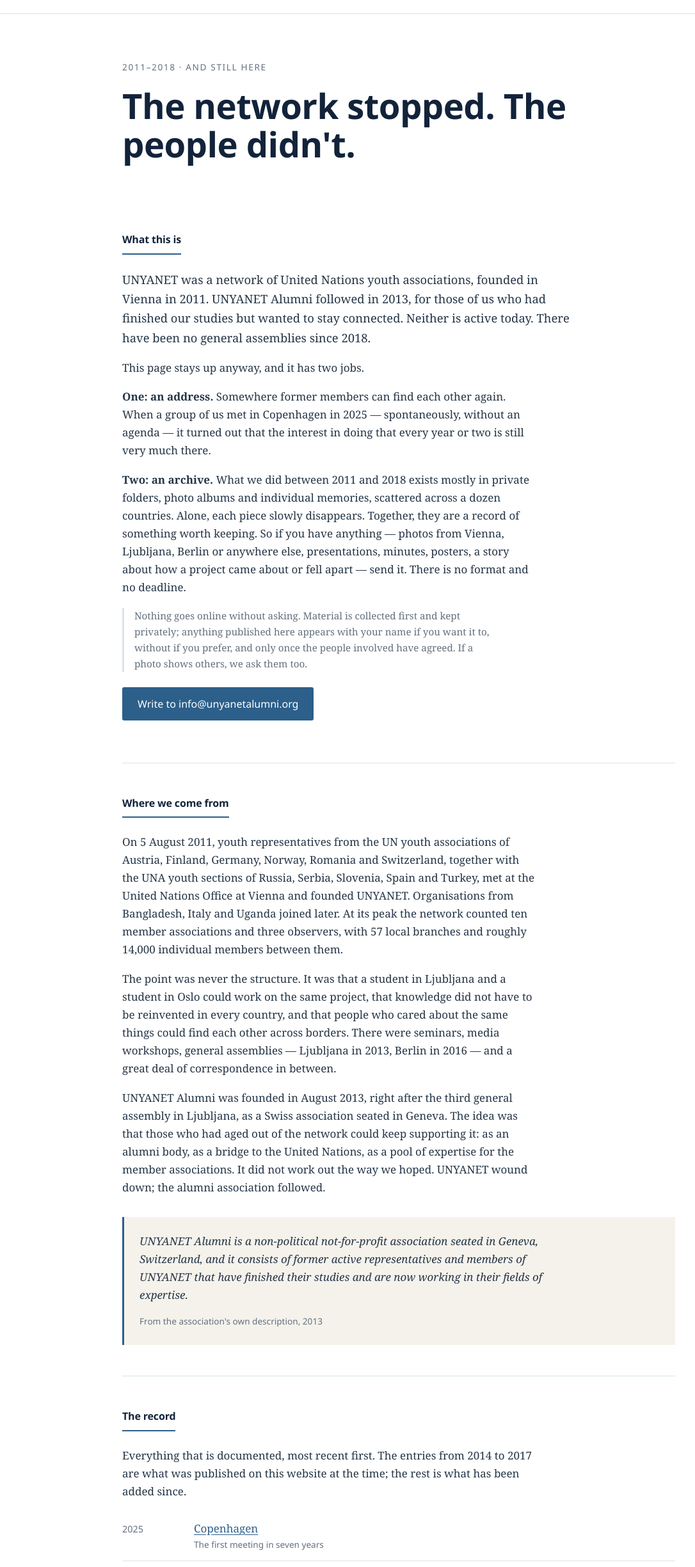
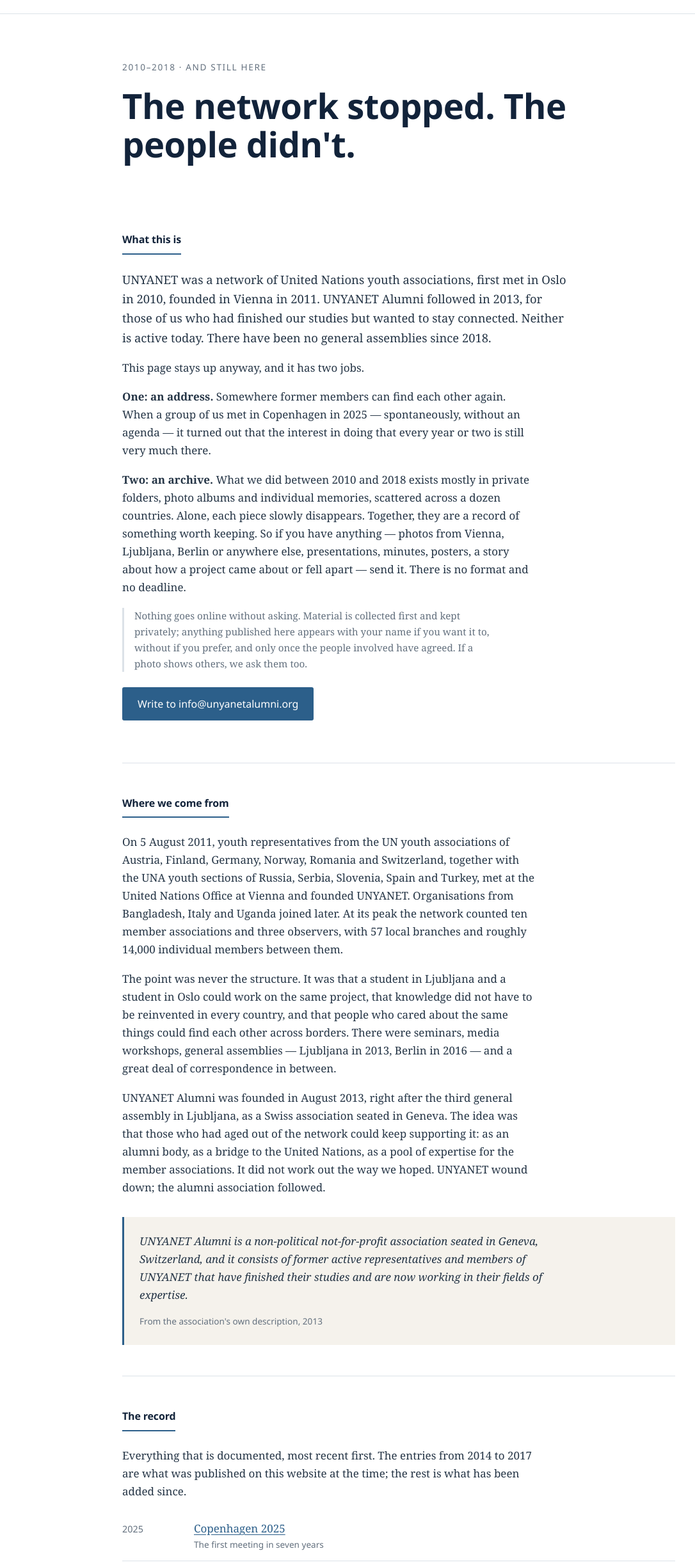
Before and after one commit to TheZorro/unyanetalumni-org, a plain HTML site: page index.html in a window 1280 px wide. Shown: the part 67-2516 px from the top of the page at 64% size, without its empty margins (17-1103 px from the left). Drawn offline with Linux system fonts and the light colour scheme.

Commit message:
Update index.html

```diff
--- a/index.html
+++ b/index.html
@@ -28,16 +28,16 @@
 <main>
 
   <section class="hero">
-    <p class="kicker">2011–2018 · and still here</p>
+    <p class="kicker">2010–2018 · and still here</p>
     <h1>The network stopped. The people didn't.</h1>
   </section>
 
   <section id="about">
     <h2>What this is</h2>
-    <p class="lead">UNYANET was a network of United Nations youth associations, founded in Vienna in 2011. UNYANET Alumni followed in 2013, for those of us who had finished our studies but wanted to stay connected. Neither is active today. There have been no general assemblies since 2018.</p>
+    <p class="lead">UNYANET was a network of United Nations youth associations, first met in Oslo in 2010, founded in Vienna in 2011. UNYANET Alumni followed in 2013, for those of us who had finished our studies but wanted to stay connected. Neither is active today. There have been no general assemblies since 2018.</p>
     <p>This page stays up anyway, and it has two jobs.</p>
     <p><strong>One: an address.</strong> Somewhere former members can find each other again. When a group of us met in Copenhagen in 2025 — spontaneously, without an agenda — it turned out that the interest in doing that every year or two is still very much there.</p>
-    <p><strong>Two: an archive.</strong> What we did between 2011 and 2018 exists mostly in private folders, photo albums and individual memories, scattered across a dozen countries. Alone, each piece slowly disappears. Together, they are a record of something worth keeping. So if you have anything — photos from Vienna, Ljubljana, Berlin or anywhere else, presentations, minutes, posters, a story about how a project came about or fell apart — send it. There is no format and no deadline.</p>
+    <p><strong>Two: an archive.</strong> What we did between 2010 and 2018 exists mostly in private folders, photo albums and individual memories, scattered across a dozen countries. Alone, each piece slowly disappears. Together, they are a record of something worth keeping. So if you have anything — photos from Vienna, Ljubljana, Berlin or anywhere else, presentations, minutes, posters, a story about how a project came about or fell apart — send it. There is no format and no deadline.</p>
     <p class="note">Nothing goes online without asking. Material is collected first and kept privately; anything published here appears with your name if you want it to, without if you prefer, and only once the people involved have agreed. If a photo shows others, we ask them too.</p>
     <p class="cta"><a href="mailto:info@unyanetalumni.org?subject=Archive">Write to info@unyanetalumni.org</a></p>
   </section>
@@ -57,7 +57,7 @@
     <h2>The record</h2>
     <p>Everything that is documented, most recent first. The entries from 2014 to 2017 are what was published on this website at the time; the rest is what has been added since.</p>
     <ul class="list">
-      <li><span class="when">2025</span><span><a href="archive.html#copenhagen-2025">Copenhagen</a><small>The first meeting in seven years</small></span></li>
+      <li><span class="when">2025</span><span><a href="archive.html#copenhagen-2025">Copenhagen 2025</a><small>The first meeting in seven years</small></span></li>
       <li><span class="when">Sep 2017</span><span><a href="archive.html#obama-fellowship">Obama Foundation Fellowship</a><small>Daniel Hardegger</small></span></li>
       <li><span class="when">Jun 2017</span><span><a href="archive.html#youth-survey">Youth Survey for the UN Strategy on Youth</a><small>Daniel Hardegger</small></span></li>
       <li><span class="when">Apr 2017</span><span><a href="archive.html#chernobyl">Exploring the Chernobyl Exclusion Zone</a><small>Michael Klampfl</small></span></li>
@@ -85,10 +85,10 @@
 <footer>
   <details>
     <summary>Legal notice and privacy</summary>
-    <p><strong>Responsible:</strong> UNYANET Alumni, [address], Switzerland. Represented by Dr. Daniel Hardegger, President. Email: info@unyanetalumni.org.</p>
+    <p><strong>Responsible:</strong> Daniel Hardegger, c/o UNYANET Alumni, Kreuzstrasse 3h, 9032 Engelburg, Switzerland. Email: info@unyanetalumni.org.</p>
     <p><strong>Privacy:</strong> This site sets no cookies, loads no external scripts or fonts and uses no analytics or tracking. The hosting provider GitHub, Inc. (GitHub Pages) processes technically necessary access data such as IP address and time in server logs; see <a href="https://docs.github.com/en/site-policy/privacy-policies/github-general-privacy-statement">GitHub's privacy statement</a>.</p>
   </details>
-  <p class="copy">UNYANET Alumni · founded 2013 · archive 2015–2017</p>
+  <p class="copy">UNYANET Alumni · founded 2013</p>
 </footer>
 
 </body>
```
